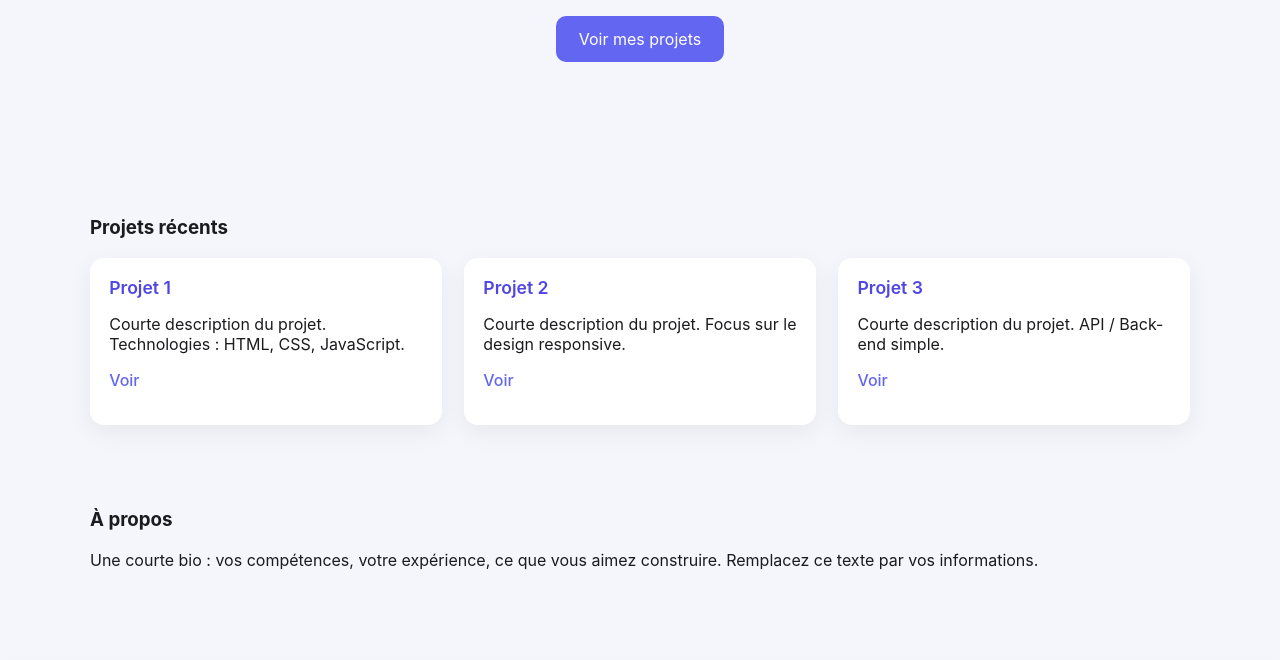
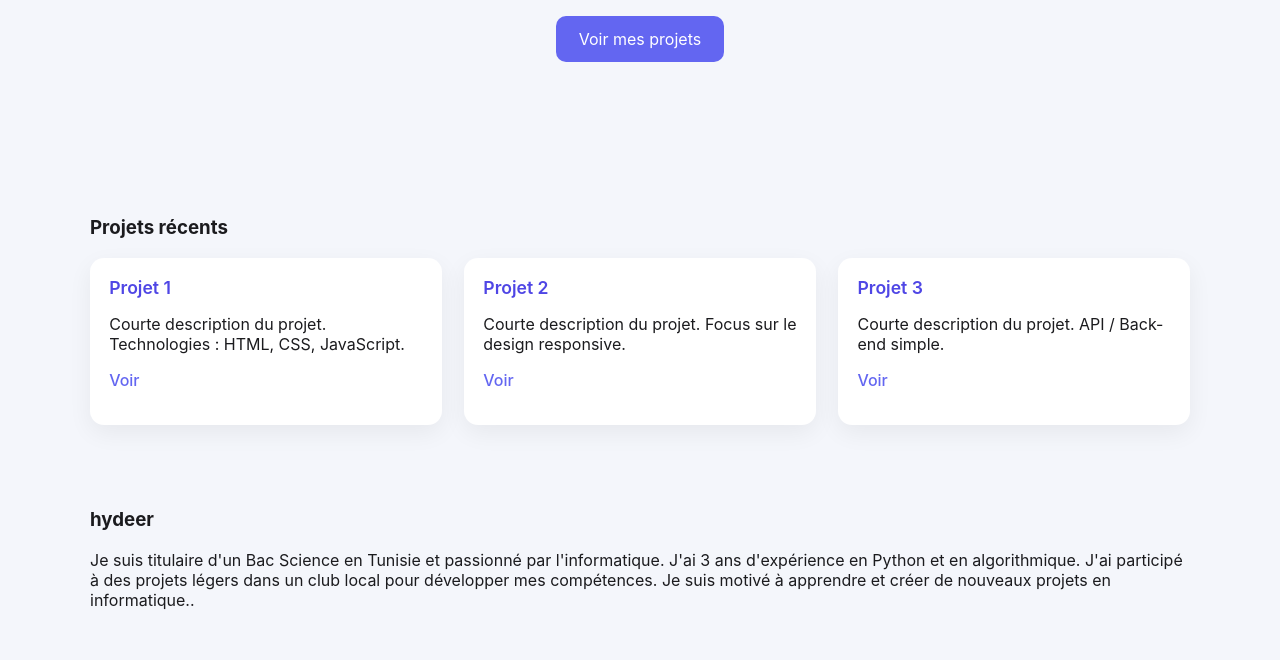
Before and after one commit to jmiilaliii11/mon_portfolio, a plain HTML site: page port ali/acc.html in a window 1280 px wide. Shown: the part 292-952 px from the top of the page. Drawn offline with Linux system fonts and the light colour scheme.

Commit message:
Add files via upload

```diff
--- a/port ali/acc.html
+++ b/port ali/acc.html
@@ -1,4 +1,3 @@
-
 <!doctype html>
 <html lang="fr">
 <head>
@@ -51,8 +50,11 @@
     </section>
 
     <section class="container about">
-      <h3>À propos</h3>
-      <p>Une courte bio : vos compétences, votre expérience, ce que vous aimez construire. Remplacez ce texte par vos informations.</p>
+      <h3>hydeer</h3>
+      <p> Je suis titulaire d'un Bac Science en Tunisie et passionné par l'informatique.
+    J'ai 3 ans d'expérience en Python et en algorithmique.
+    J'ai participé à des projets légers dans un club local pour développer mes compétences.
+    Je suis motivé à apprendre et créer de nouveaux projets en informatique..</p>
     </section>
   </main>
 
@@ -63,4 +65,3 @@
   </footer>
 
 </body>
-</html>
```
